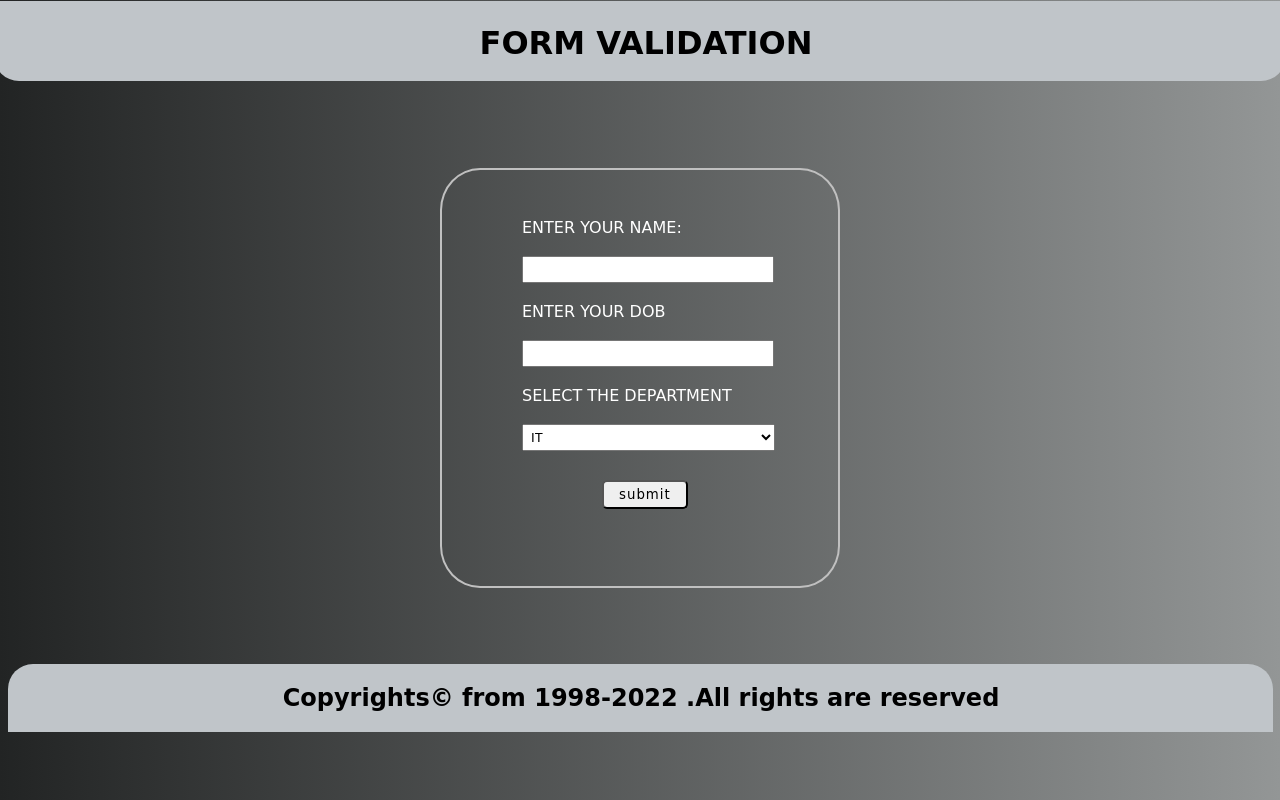
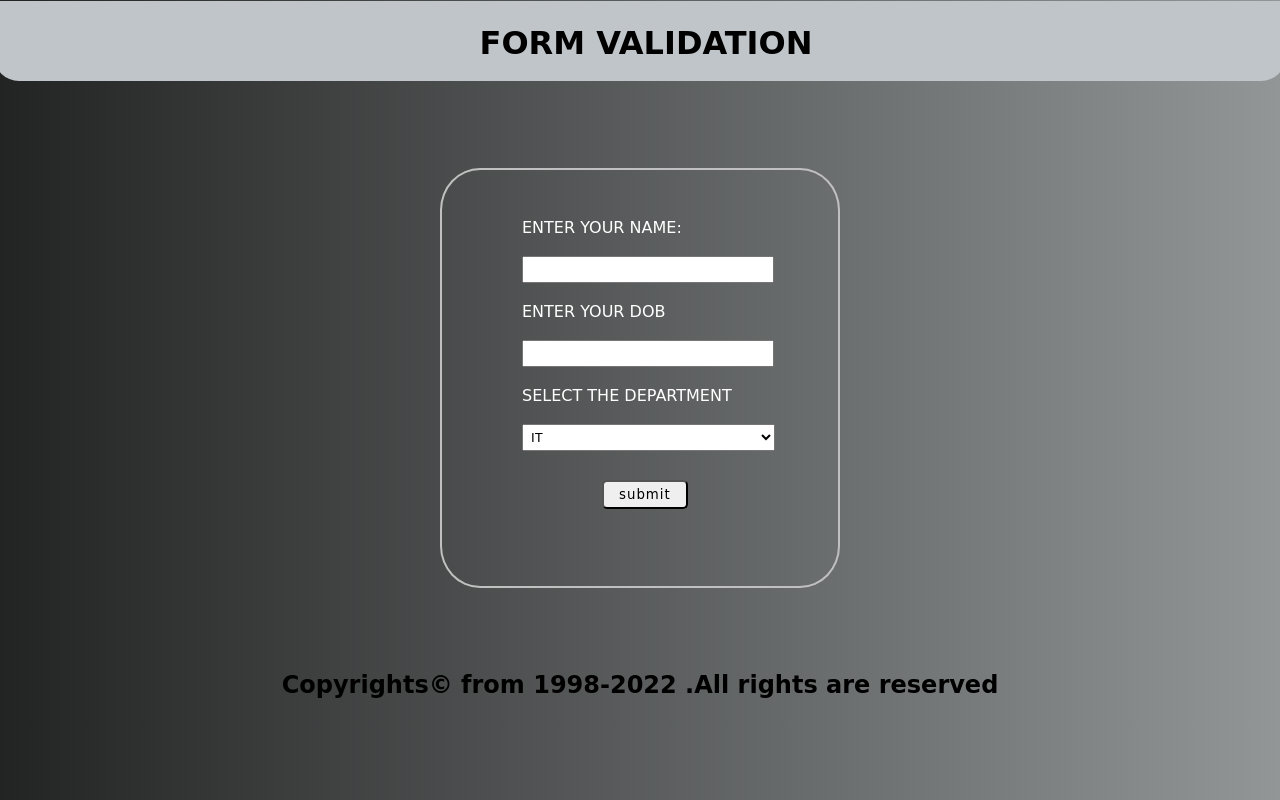
Before and after one commit to sanjay2024/WJPLAB1, a plain HTML site: page index.html in a window 1280 px wide. Drawn offline with Linux system fonts and the light colour scheme.

Commit message:
first commit

```diff
--- a/index.css
+++ b/index.css
@@ -89,15 +89,10 @@ body
 
 }
 .footer{
-        display:flex;
+        width:100%;
+        display: flex;
         justify-content: center;
         align-items: center;
-        background-color: rgb(192, 197, 201);
-        width: 100%;
-        margin-top:76px;
-        padding-left: 1px;
-        border-top-left-radius:25px 25px;
-        border-top-right-radius:25px 25px;
-
-
+        flex-direction: row;
+        margin-top: 5%;
 }
--- a/index.html
+++ b/index.html
@@ -50,8 +50,10 @@
         </div>
 </div>
 <footer class="footer">
+       <div class="footer_container">
+        <h2 class=" footer_text">Copyrights&copy; from 1998-2022 .All rights are reserved</h2>
+       </div>
 
-                <h2 class=" footer_text">Copyrights&copy; from 1998-2022 .All rights are reserved</h2>
 
 </footer>
         <script src="index.js"></script>
```
